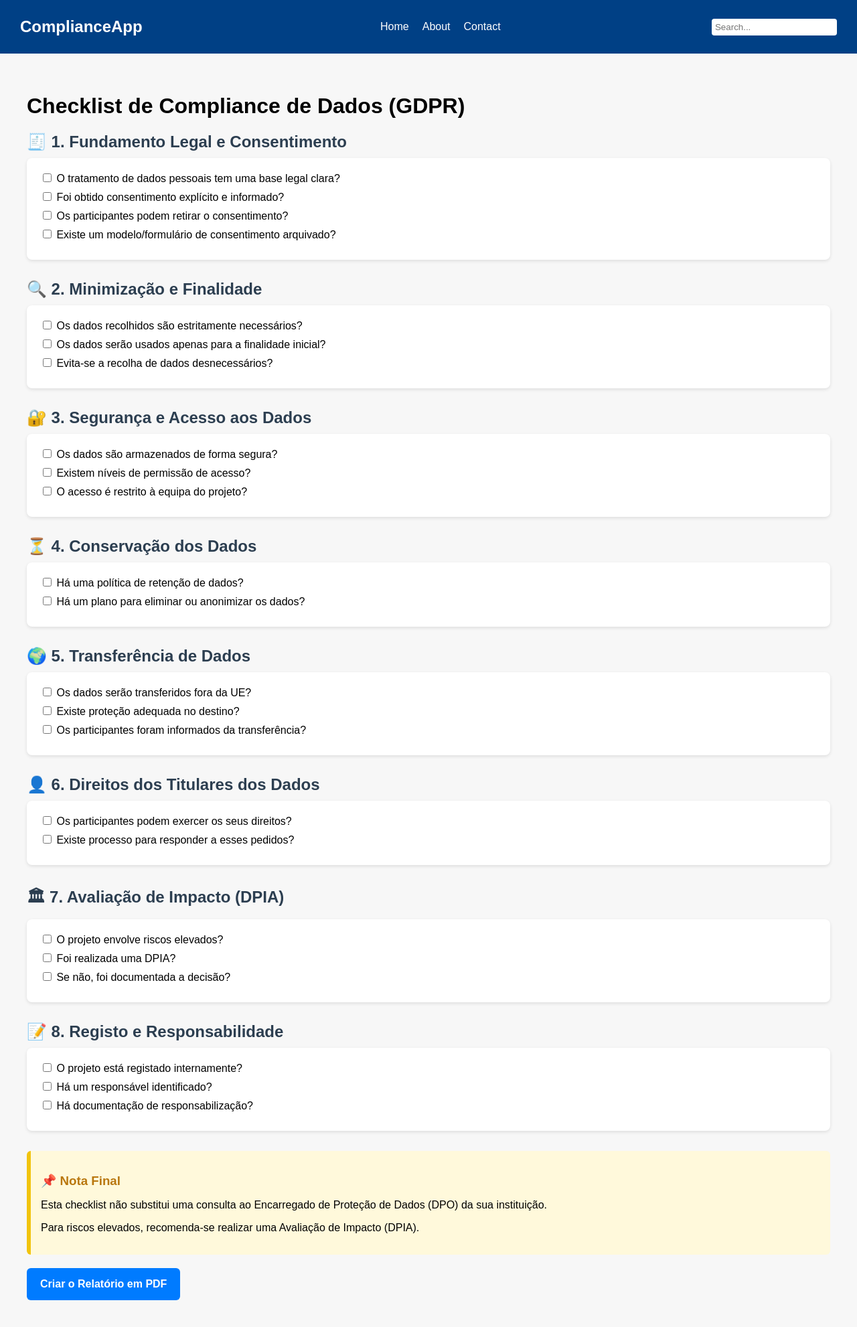
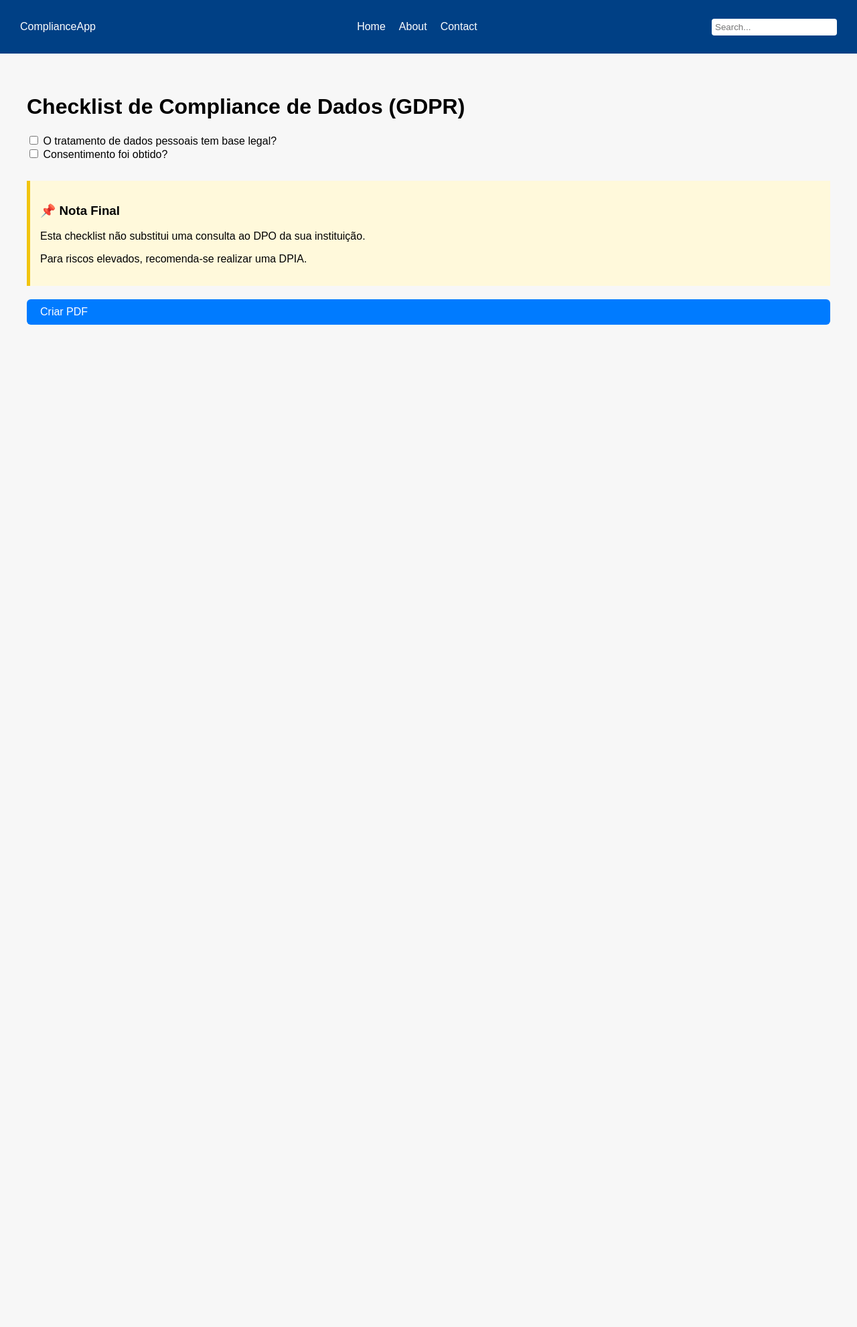
Before and after one commit to JinhaoYe/Trabalho-GPA, a Flask app: page / in a window 1280 px wide. Shown: the whole page at 67% size. After the commit the page ends 485 px from the top, so only its background shows below. Run offline with Flask 2, Linux system fonts and the light colour scheme; some libraries are stand-ins or nearby versions.

Commit message:
update files

```diff
--- a/compliance_checklist_app/static/style.css
+++ b/compliance_checklist_app/static/style.css
@@ -8,45 +8,6 @@ body {
 main {
   padding: 40px;
 }
-h1 {
-  margin-top: 20px;
-}
-h2 {
-  color: #2c3e50;
-  margin-bottom: 10px;
-}
-label {
-  display: block;
-  margin-bottom: 8px;
-}
-form {
-  background: #ffffff;
-  border-radius: 8px;
-  padding: 20px;
-  box-shadow: 0 2px 5px rgba(0,0,0,0.1);
-  margin-bottom: 30px;
-}
-.primary {
-  cursor: pointer;
-  margin-top: 20px;
-  padding: 15px 20px;
-  background: #007bff;
-  color: white;
-  border-radius: 6px;
-  font-weight: bold;
-  width: max-content;
-}
-.nota-final {
-  background: #fff9db;
-  border-left: 6px solid #f1c40f;
-  padding: 15px;
-  margin-top: 30px;
-  border-radius: 6px;
-}
-.nota-final h3 {
-  margin-bottom: 10px;
-  color: #b9770e;
-}
 .navbar {
   background-color: #004085;
   color: white;
@@ -55,21 +16,31 @@ form {
   align-items: center;
   justify-content: space-between;
 }
-.navbar .logo {
-  font-size: 1.5em;
-  font-weight: bold;
-}
-.navbar .nav-links {
+.nav-links {
+  list-style: none;
   display: flex;
   gap: 20px;
-  list-style: none;
 }
-.navbar .nav-links a {
+.nav-links a {
   color: white;
   text-decoration: none;
 }
-.navbar .search-box input {
+.search-box input {
   padding: 5px;
   border-radius: 4px;
   border: none;
 }
+.primary {
+  cursor: pointer;
+  margin-top: 20px;
+  padding: 10px 20px;
+  background: #007bff;
+  color: white;
+  border-radius: 6px;
+}
+.nota-final {
+  background: #fff9db;
+  padding: 15px;
+  margin-top: 30px;
+  border-left: 5px solid #f1c40f;
+}
--- a/compliance_checklist_app/templates/index.html
+++ b/compliance_checklist_app/templates/index.html
@@ -20,100 +20,41 @@
       <input type="text" placeholder="Search..." />
     </div>
   </nav>
-
   <main id="content">
     <h1>Checklist de Compliance de Dados (GDPR)</h1>
-
-    <div class="checklist-section">
-      <h2>🧾 1. Fundamento Legal e Consentimento</h2>
-      <form>
-        <label><input type="checkbox"> O tratamento de dados pessoais tem uma base legal clara?</label>
-        <label><input type="checkbox"> Foi obtido consentimento explícito e informado?</label>
-        <label><input type="checkbox"> Os participantes podem retirar o consentimento?</label>
-        <label><input type="checkbox"> Existe um modelo/formulário de consentimento arquivado?</label>
-      </form>
-    </div>
-
-    <div class="checklist-section">
-      <h2>🔍 2. Minimização e Finalidade</h2>
-      <form>
-        <label><input type="checkbox"> Os dados recolhidos são estritamente necessários?</label>
-        <label><input type="checkbox"> Os dados serão usados apenas para a finalidade inicial?</label>
-        <label><input type="checkbox"> Evita-se a recolha de dados desnecessários?</label>
-      </form>
-    </div>
-
-    <div class="checklist-section">
-      <h2>🔐 3. Segurança e Acesso aos Dados</h2>
-      <form>
-        <label><input type="checkbox"> Os dados são armazenados de forma segura?</label>
-        <label><input type="checkbox"> Existem níveis de permissão de acesso?</label>
-        <label><input type="checkbox"> O acesso é restrito à equipa do projeto?</label>
-      </form>
-    </div>
-
-    <div class="checklist-section">
-      <h2>⏳ 4. Conservação dos Dados</h2>
-      <form>
-        <label><input type="checkbox"> Há uma política de retenção de dados?</label>
-        <label><input type="checkbox"> Há um plano para eliminar ou anonimizar os dados?</label>
-      </form>
-    </div>
-
-    <div class="checklist-section">
-      <h2>🌍 5. Transferência de Dados</h2>
-      <form>
-        <label><input type="checkbox"> Os dados serão transferidos fora da UE?</label>
-        <label><input type="checkbox"> Existe proteção adequada no destino?</label>
-        <label><input type="checkbox"> Os participantes foram informados da transferência?</label>
-      </form>
-    </div>
-
-    <div class="checklist-section">
-      <h2>👤 6. Direitos dos Titulares dos Dados</h2>
-      <form>
-        <label><input type="checkbox"> Os participantes podem exercer os seus direitos?</label>
-        <label><input type="checkbox"> Existe processo para responder a esses pedidos?</label>
-      </form>
-    </div>
-
-    <div class="checklist-section">
-      <h2>🏛 7. Avaliação de Impacto (DPIA)</h2>
-      <form>
-        <label><input type="checkbox"> O projeto envolve riscos elevados?</label>
-        <label><input type="checkbox"> Foi realizada uma DPIA?</label>
-        <label><input type="checkbox"> Se não, foi documentada a decisão?</label>
-      </form>
-    </div>
-
-    <div class="checklist-section">
-      <h2>📝 8. Registo e Responsabilidade</h2>
-      <form>
-        <label><input type="checkbox"> O projeto está registado internamente?</label>
-        <label><input type="checkbox"> Há um responsável identificado?</label>
-        <label><input type="checkbox"> Há documentação de responsabilização?</label>
-      </form>
-    </div>
-
+    <form>
+      <label><input type="checkbox"> O tratamento de dados pessoais tem base legal?</label><br>
+      <label><input type="checkbox"> Consentimento foi obtido?</label><br>
+    </form>
     <div class="nota-final">
       <h3>📌 Nota Final</h3>
-      <p>Esta checklist não substitui uma consulta ao Encarregado de Proteção de Dados (DPO) da sua instituição.</p>
-      <p>Para riscos elevados, recomenda-se realizar uma Avaliação de Impacto (DPIA).</p>
+      <p>Esta checklist não substitui uma consulta ao DPO da sua instituição.</p>
+      <p>Para riscos elevados, recomenda-se realizar uma DPIA.</p>
     </div>
-
-    <div class="primary" onclick="gerarPDF()">Criar o Relatório em PDF</div>
+    <div class="primary" onclick="gerarPDF()">Criar PDF</div>
   </main>
-
   <script>
     function gerarPDF() {
       const { jsPDF } = window.jspdf;
-      html2canvas(document.querySelector("#content")).then(canvas => {
+      html2canvas(document.querySelector("#content"), { scale: 2 }).then(canvas => {
         const imgData = canvas.toDataURL("image/png");
         const pdf = new jsPDF("p", "mm", "a4");
         const imgProps = pdf.getImageProperties(imgData);
         const pdfWidth = pdf.internal.pageSize.getWidth();
         const pdfHeight = (imgProps.height * pdfWidth) / imgProps.width;
-        pdf.addImage(imgData, "PNG", 0, 0, pdfWidth, pdfHeight);
+        let position = 0;
+        let heightLeft = pdfHeight;
+
+        pdf.addImage(imgData, "PNG", 0, position, pdfWidth, pdfHeight);
+        heightLeft -= pdf.internal.pageSize.getHeight();
+
+        while (heightLeft > 0) {
+          position -= pdf.internal.pageSize.getHeight();
+          pdf.addPage();
+          pdf.addImage(imgData, "PNG", 0, position, pdfWidth, pdfHeight);
+          heightLeft -= pdf.internal.pageSize.getHeight();
+        }
+
         pdf.save("relatorio-checklist.pdf");
       });
     }
```
Also changed, not shown: compliance_checklist_app/requirements.txt (line endings or trailing spaces).
